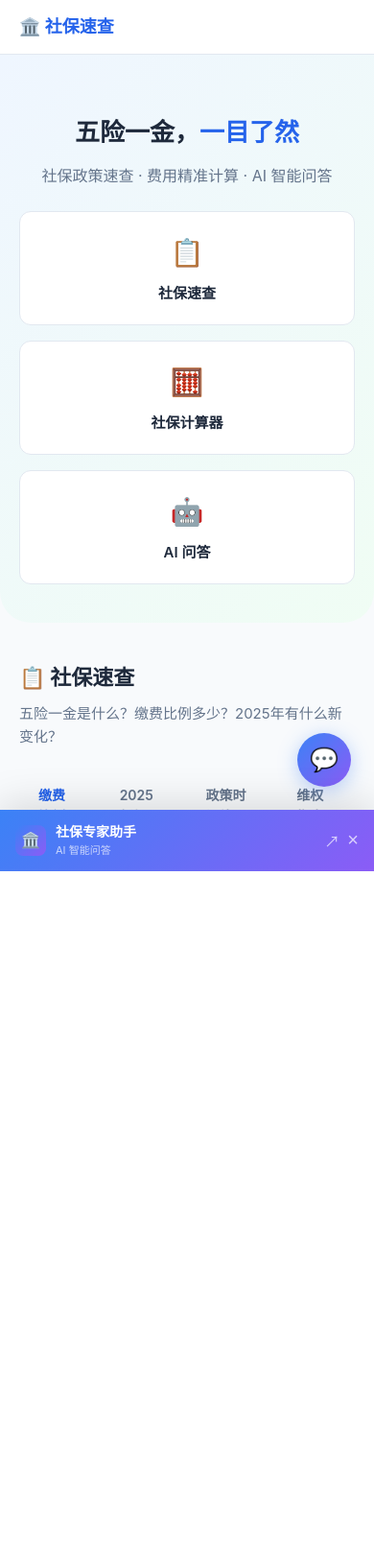
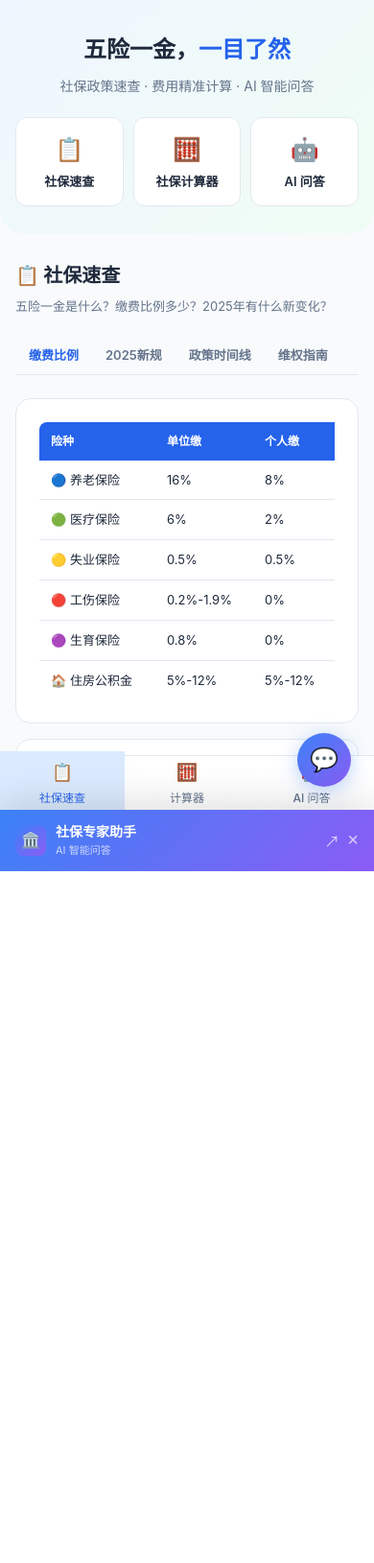
Before and after one commit to rickyyc168/shebao, a plain HTML site: page index.html in a window 390 px wide. Shown: the top 1629 px of the page at 96% size. Drawn offline with Linux system fonts and the light colour scheme.

Commit message:
移动端独立适配：底部导航栏、全屏聊天面板、卡片式布局

```diff
--- a/index.html
+++ b/index.html
@@ -110,14 +110,107 @@ section{max-width:1100px;margin:0 auto;padding:40px 20px}
 .tab-content{display:none}
 .tab-content.active{display:block}
 
-/* Responsive */
+/* ===== Desktop: >768px (default above) ===== */
+
+/* ===== Tablet: 769-1024px ===== */
+@media(max-width:1024px){
+  section{max-width:760px}
+  .hero-cards{max-width:600px}
+}
+
+/* ===== Mobile: <=768px ===== */
 @media(max-width:768px){
-  .hero h1{font-size:26px}
-  .hero-cards{grid-template-columns:1fr}
-  .calc-form{grid-template-columns:1fr}
-  .result-grid{grid-template-columns:1fr}
-  .nav-links{display:none}
-  .section-title{font-size:22px}
+  /* ── 全局 ── */
+  body{font-size:15px;-webkit-text-size-adjust:100%}
+  section{padding:28px 16px}
+
+  /* ── 顶部导航：改为底部 tab 栏 ── */
+  nav{position:fixed;bottom:0;top:auto;left:0;right:0;z-index:200;border-bottom:none;border-top:1px solid var(--border);padding:0;background:rgba(255,255,255,.96);backdrop-filter:blur(16px)}
+  .nav-inner{height:56px;justify-content:center}
+  .nav-brand{display:none}
+  .nav-links{display:flex!important;gap:0;width:100%;justify-content:space-around}
+  .nav-links a{flex:1;text-align:center;padding:8px 4px;border-radius:0;font-size:12px;display:flex;flex-direction:column;align-items:center;gap:2px;color:var(--muted)}
+  .nav-links a::before{font-size:18px}
+  .nav-links a:nth-child(1)::before{content:'📋'}
+  .nav-links a:nth-child(2)::before{content:'🧮'}
+  .nav-links a:nth-child(3)::before{content:'🤖'}
+  .nav-links a.active{color:var(--primary);background:var(--primary-light)}
+  body{padding-bottom:56px}
+
+  /* ── Hero ── */
+  .hero{padding:36px 16px 28px;border-radius:0 0 24px 24px}
+  .hero h1{font-size:24px;line-height:1.3}
+  .hero p{font-size:14px;margin-bottom:20px}
+  .hero-cards{grid-template-columns:repeat(3,1fr);gap:10px;max-width:100%}
+  .hero-card{padding:14px 8px}
+  .hero-card .icon{font-size:24px;margin-bottom:4px}
+  .hero-card .label{font-size:13px}
+
+  /* ── 板块标题 ── */
+  .section-title{font-size:20px;margin-bottom:6px}
+  .section-desc{font-size:13px;margin-bottom:20px}
+
+  /* ── Tabs ── */
+  .tabs{overflow-x:auto;-webkit-overflow-scrolling:touch;gap:0;border-bottom:1px solid var(--border);scrollbar-width:none}
+  .tabs::-webkit-scrollbar{display:none}
+  .tab{padding:10px 14px;font-size:13px;white-space:nowrap;flex-shrink:0}
+
+  /* ── 缴费比例表：改为卡片式 ── */
+  .ratio-table{font-size:13px}
+  .ratio-table th{padding:10px 12px;font-size:12px}
+  .ratio-table td{padding:10px 12px}
+  .ratio-table th:nth-child(4),.ratio-table td:nth-child(4){display:none}
+
+  /* ── 时间线 ── */
+  .timeline{padding-left:22px}
+  .timeline-item::before{left:-16px;width:10px;height:10px}
+  .timeline-year{font-size:13px}
+  .timeline-text{font-size:13px}
+  .timeline-tag{font-size:10px;padding:1px 6px}
+
+  /* ── 计算器 ── */
+  .calc-form{grid-template-columns:1fr;gap:12px}
+  .form-group select,.form-group input{padding:12px 14px;font-size:16px}
+  .calc-btn{padding:14px;font-size:16px;border-radius:12px}
+
+  /* ── 计算结果 ── */
+  .result-grid{grid-template-columns:1fr;gap:8px}
+  .result-stat{padding:14px;display:flex;align-items:center;justify-content:space-between;text-align:left}
+  .result-stat .val{font-size:20px}
+  .result-stat .lbl{font-size:12px}
+
+  /* ── 明细表 ── */
+  .detail-table{font-size:12px}
+  .detail-table th,.detail-table td{padding:8px 10px}
+
+  /* ── 维权指南 ── */
+  .rights-grid{grid-template-columns:1fr 1fr!important;gap:8px!important}
+
+  /* ── 变化列表 ── */
+  .change-item{padding:14px;gap:10px}
+
+  /* ── AI 卡片 ── */
+  .ai-card{padding:28px 20px;border-radius:16px}
+  .ai-card h3{font-size:18px}
+  .ai-btn{width:100%;justify-content:center;padding:14px;font-size:16px}
+
+  /* ── 聊天面板：全屏 ── */
+  #chat-panel{width:100%!important;height:100vh!important;max-height:100vh!important;border-radius:0!important}
+  #chat-header{padding:env(safe-area-inset-top,12px) 16px 12px}
+
+  /* ── 浮动按钮 ── */
+  #chat-fab{bottom:72px;right:16px;width:50px;height:50px;font-size:20px}
+}
+
+/* ===== Small phone: <=375px ===== */
+@media(max-width:375px){
+  .hero h1{font-size:21px}
+  .hero-cards{gap:8px}
+  .hero-card{padding:12px 6px}
+  .hero-card .icon{font-size:20px}
+  .hero-card .label{font-size:12px}
+  .section-title{font-size:18px}
+  .result-stat .val{font-size:18px}
 }
 </style>
 </head>
@@ -270,7 +363,7 @@ section{max-width:1100px;margin:0 auto;padding:40px 20px}
   <div id="tab-rights" class="tab-content">
     <div class="card">
       <h3 style="margin-bottom:16px">⚖️ 劳动者维权路径</h3>
-      <div style="display:grid;grid-template-columns:repeat(4,1fr);gap:12px;text-align:center;margin-bottom:20px">
+      <div class="rights-grid" style="display:grid;grid-template-columns:repeat(4,1fr);gap:12px;text-align:center;margin-bottom:20px">
         <div style="padding:16px;background:#f0fdf4;border-radius:12px">
           <div style="font-size:24px;margin-bottom:6px">1️⃣</div>
           <div style="font-weight:600;font-size:14px">协商</div>
@@ -452,10 +545,6 @@ section{max-width:1100px;margin:0 auto;padding:40px 20px}
 #chat-header{background:linear-gradient(135deg,#3b82f6,#8b5cf6);color:#fff;padding:12px 16px;display:flex;align-items:center;justify-content:space-between;flex-shrink:0}
 
 #chat-iframe{flex:1;border:none;width:100%}
-
-@media(max-width:480px){
-  #chat-panel{width:100%;height:100vh;max-height:100vh;border-radius:0}
-}
 </style>
 
 <!-- Footer -->
```
